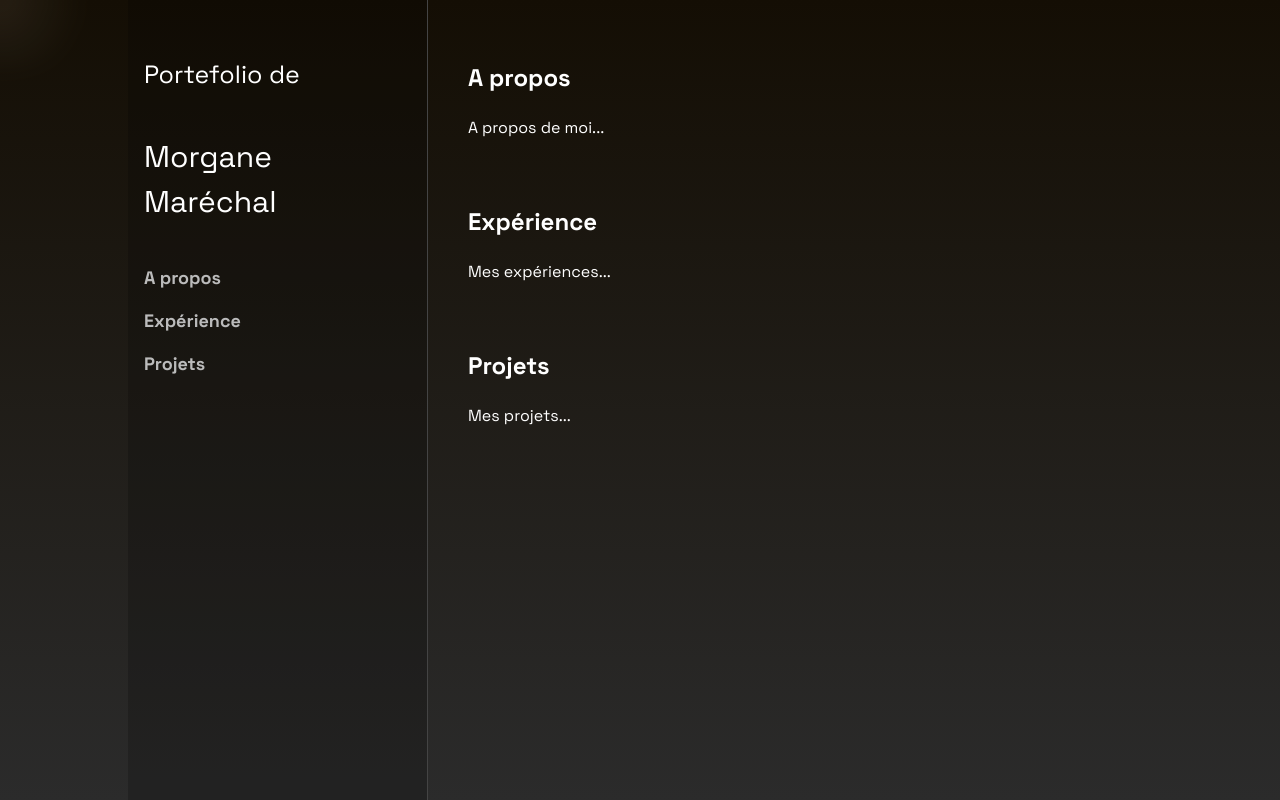
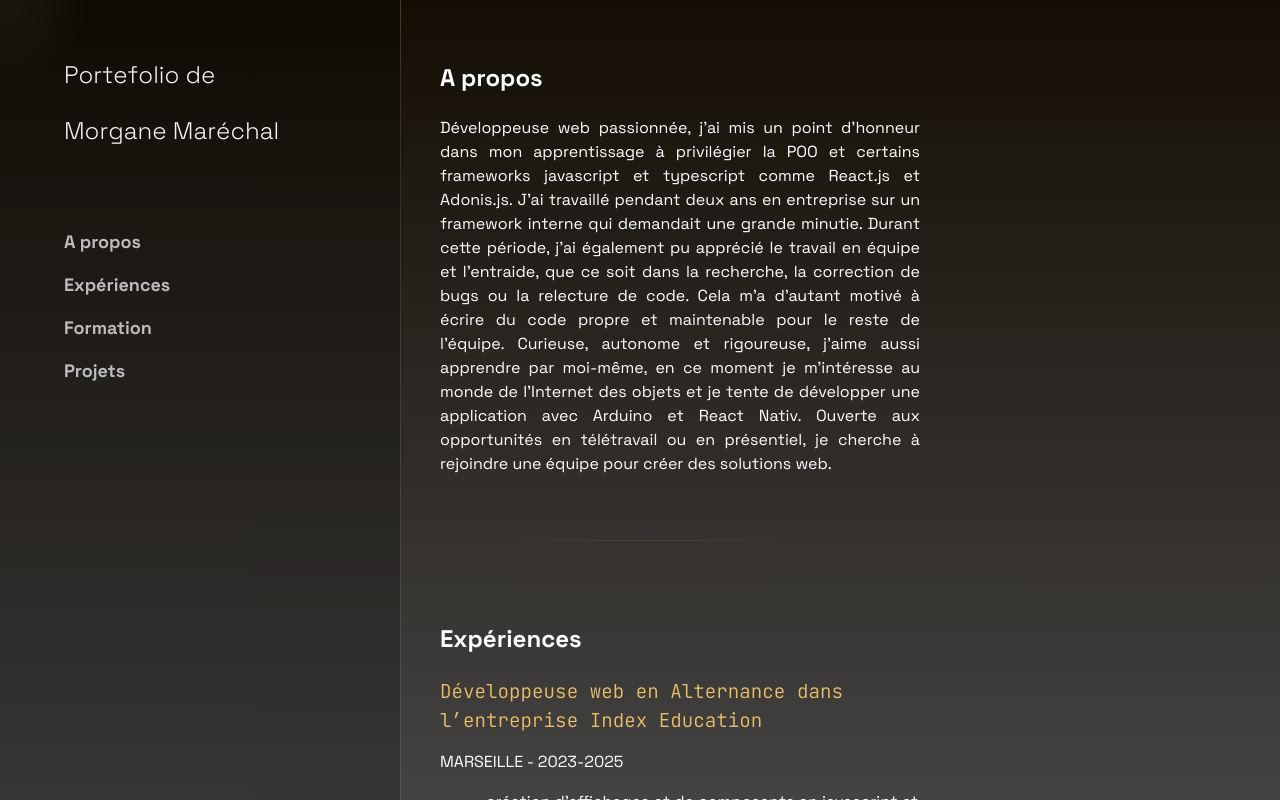
Before and after one commit to morgane-marechal/portefolio_2025, a React (Create React App) app: page / in a window 1280 px wide. Built offline with nearby package versions, Linux system fonts and the light colour scheme; a web font is replaced by a local one.

Commit message:
improve design

```diff
--- a/package.json
+++ b/package.json
@@ -11,6 +11,7 @@
     "@testing-library/jest-dom": "^6.9.1",
     "@testing-library/react": "^16.3.0",
     "@testing-library/user-event": "^13.5.0",
+    "framer-motion": "^12.23.24",
     "react": "^19.2.0",
     "react-dom": "^19.2.0",
     "react-router-dom": "^7.9.5",
--- a/src/App.css
+++ b/src/App.css
@@ -48,7 +48,7 @@
   height: 140px;
   border-radius: 80%;
   pointer-events: none;
-  background: radial-gradient(circle, rgba(136, 122, 105, 0.15) 0%, rgba(255,255,255,0) 60%);
+  background: radial-gradient(circle, rgba(92, 92, 92, 0.15) 0%, rgba(255,255,255,0) 60%);
   mix-blend-mode: screen;
   filter: blur(10px);
   transform: translate(-50%, -50%);
@@ -58,3 +58,78 @@
 body {
   /* cursor: none;  */
 }
+
+
+.light-border {
+  position: relative;
+}
+
+.light-glow {
+  position: absolute;
+  top: 150px;
+  left: 50%;
+  width: 200px;
+  height: 250px;
+  transform: translateX(-50%);
+  background: radial-gradient(circle, rgba(155, 122, 62, 0.8) 0%, rgba(0,0,0,0) 80%);
+  filter: blur(48px);
+  animation: glow-move 8s linear infinite alternate;
+  opacity: 0.8;
+}
+
+
+
+
+
+@keyframes glow-move {
+  0% { top: -150px; opacity: 0.6; }
+  50% { opacity: 1; }
+  100% { top: 100%; opacity: 0.6; }
+}
+
+
+
+
+.light-border-horizontal {
+  position: relative;
+  width: 100%;
+  height: 1px;
+  overflow: hidden;
+  border-radius: '75%';
+}
+
+.light-border-horizontal::before {
+  content: "";
+  position: absolute;
+  left: 0;
+  right: 0;
+  top: 50%;
+  height: 1px;
+  transform: translateY(-50%);
+  z-index: 999;
+  border-radius: '75%';
+}
+
+.light-glow-horizontal {
+  position: absolute;
+  top: 50%;
+  left: -200px;
+  width: 250px;
+  height: 1px;
+  transform: translateY(-50%);
+  background: radial-gradient(ellipse at center,
+    rgba(236,191,106,1) 0%,
+    rgba(236,191,106,0) 90%);
+  filter: blur(2px);
+  animation: glow-move-horizontal 4s linear infinite;
+  z-index: 99;
+  border-radius: '75%';
+
+}
+
+
+@keyframes glow-move-horizontal {
+  0%   { left: -250px; opacity: 0.3; }
+  50%  { left: 25%;    opacity: 1;   }
+  100% { left: 50%;   opacity: 0.1; }
+}
--- /dev/null
+++ b/src/TitreWriting.js
@@ -0,0 +1,50 @@
+import { motion } from "framer-motion";
+
+
+
+const TitleWriting =({ text, color='#f5f5f5' })=> {
+  const letters = text.split("");
+  const colorT = color;
+  const container = {
+    hidden: { opacity: 0 },
+    visible: {
+      opacity: 1,
+      color:colorT,
+      fontFamily: "'Space Grotesk', sans-serif",
+      transition: {
+        staggerChildren: 0.1,
+        delayChildren: 0.3,
+        },
+    },
+  };
+
+  const child = {
+    hidden: { opacity: 0.3 },
+    visible: {
+      opacity: 1,
+      y: 1,
+      transition: { type: "tween", stiffness: 180 },
+    },
+  };
+
+  return (
+    <motion.h2
+      variants={container}
+      initial="hidden"
+      animate="visible"
+      style={{
+        display: "flex",
+        fontSize: "1.5rem",
+        fontWeight: 300,
+      }}
+    >
+      {letters.map((char, letter) => (
+        <motion.span key={letter} variants={child}>
+          {char === " " ? "\u00A0" : char}
+        </motion.span>
+      ))}
+    </motion.h2>
+  );
+}
+
+export default TitleWriting;
--- a/src/about.js
+++ b/src/about.js
@@ -1,20 +1,24 @@
 import * as React from 'react';
-import Card from '@mui/material/Card';
-import CardActions from '@mui/material/CardActions';
-import CardContent from '@mui/material/CardContent';
-import CardMedia from '@mui/material/CardMedia';
-import Button from '@mui/material/Button';
 import Typography from '@mui/material/Typography';
 import { Box } from '@mui/material';
-import { Link, useNavigate } from 'react-router-dom';
+import ContentWriting from './TitreWriting';
 
 
 const About = () => {
 
+ const presentation =  `Développeuse web passionnée, j'ai mis un point d'honneur dans mon apprentissage à privilégier la POO et certains frameworks javascript et typescript comme React.js et Adonis.js.
+            J'ai travaillé pendant deux ans en entreprise sur un framework interne qui demandait une grande minutie. Durant cette période, j'ai également pu apprécié le travail en équipe et l'entraide, que ce soit dans la recherche, la correction de bugs ou la relecture de code.
+            Cela m'a d'autant motivé à écrire du code propre et maintenable pour le reste de l'équipe.
+            Curieuse, autonome et rigoureuse, j'aime aussi apprendre par moi-même, en ce moment je m'intéresse au monde de l'Internet des objets et je tente de développer une application avec Arduino et React Nativ.
+            Ouverte aux opportunités en télétravail ou en présentiel, je cherche à rejoindre une équipe pour créer des solutions web.`
+
+
     return (
-        <Box>
+        <Box sx={{width: { xs: "100%", md: '60%'},textAlign: 'justify'}} >
           <h2 >A propos</h2>
-          <p>A propos de moi...</p>
+          <p>
+            {presentation}
+          </p>
         </Box>
     );
 }
--- /dev/null
+++ b/src/cursus.js
@@ -0,0 +1,29 @@
+import * as React from 'react';
+import Typography from '@mui/material/Typography';
+import { Box } from '@mui/material';
+import TitleWriting from './TitreWriting';
+
+const Cursus = () => {
+
+    return (
+        <Box sx={{width:{md:'50%', xs:'100%'}}}>
+          <h2 >Formations</h2>
+                <Box sx={{paddingBottom: { xs: "5%", md: "3%"},}}>
+                    <Typography variant="xpTitle"> Centre de formation La Plateforme </Typography>
+                    <p> MARSEILLE - 2023-2025</p>
+                    <Box sx={{marginLeft:'5%'}}>
+                        <li>Conception d'application web et mobiles: rédaction de cahiers des charges, conception avec Figma</li>
+                        <li>Familiarisation avec différents languages et frameworks; Javascript, PHP, Python, SQL, React.js, Next.js, Adonis.js, Symfony</li>
+                        <li>Travail d'équipe: utilisation d'outils de suivi et de tickets comme Trello, méthode Kanban </li>
+                        <li>Utilisation d'outil de versionning: Git, Github</li>
+                        <li>Conception et gestion de bases de données SQL</li>
+                        <li>Déploiement de sites web avec leurs bases de données</li>
+                        <li>Mise en places et automatisation de tests: Japa, Cypress, Github Actions </li>
+                        <li>Containeurisation avec Docker</li>
+                    </Box>
+                </Box>
+        </Box>
+    );
+}
+
+export default Cursus;
--- a/src/experiences.js
+++ b/src/experiences.js
@@ -7,14 +7,43 @@ import Button from '@mui/material/Button';
 import Typography from '@mui/material/Typography';
 import { Box } from '@mui/material';
 import { Link, useNavigate } from 'react-router-dom';
+import { Padding } from '@mui/icons-material';
 
 
 const Experiences = () => {
 
     return (
         <Box>
-            <h2>Expérience</h2>
-            <p>Mes expériences...</p>
+            <h2>Expériences</h2>
+                <Box sx={{paddingBottom: { xs: "5%", md: "3%"},width: { xs: "100%", md: '60%'}}}>
+                    <Typography variant="xpTitle"> Développeuse web en Alternance dans l’entreprise Index Education </Typography>
+                    <p> MARSEILLE - 2023-2025</p>
+                    <Box sx={{marginLeft:'5%'}}>
+                        <li> création d’affichages et de composants en javascript et typescript, accéssibilité, POO, ...</li>
+                        <li>outil de versionning (SmartGit)</li>
+                        <li>outils internes de suivi des tâches </li>
+                        <li>travail en équipe et en coopération avec d’autres équipes (design, back-end)</li>
+                    </Box>
+                </Box>
+                <Box sx={{paddingBottom: { xs: "5%", md: "3%"},}}>
+                    <Typography variant="xpTitle">Professeure Documentaliste</Typography>
+                    <p>MARSEILLE - 2016-2022 </p>
+                    <Box sx={{marginLeft:'5%'}}>
+                        <li> gestion de documents</li>
+                        <li>gestions des élèves</li>
+                        <li>mise en peuvre de projets culturels </li>
+                    </Box>
+                </Box>
+                <Box sx={{paddingBottom: { xs: "5%", md: "3%"},}}>
+                    <Typography variant="xpTitle">Communication web</Typography>
+                    <p>MARSEILLE - 2015</p>
+                    <Box sx={{marginLeft:'5%'}}>
+                        <li>création et gestion d'un site wordpress</li>
+                        <li>rédaction web avec SEO</li>
+                    </Box>
+                </Box>
+
+
         </Box>
     );
 }
--- a/src/landingPage.js
+++ b/src/landingPage.js
@@ -2,7 +2,6 @@ import * as React from 'react';
 import { Box, Link } from '@mui/material';
 import BottomNavigation from '@mui/material/BottomNavigation';
 import BottomNavigationAction from '@mui/material/BottomNavigationAction';
-
 import InfoIcon from '@mui/icons-material/Info';
 import WorkIcon from '@mui/icons-material/Work';
 import FolderIcon from '@mui/icons-material/Folder';
@@ -11,13 +10,16 @@ import ProfileCard from './profileCard';
 import Experiences from './experiences';
 import Projects from './projects';
 import About from './about';
+import Cursus from './cursus';
+import LineHorizon from './lineHorizon';
 
 export default function LandingPage() {
   const [value, setValue] = React.useState(0);
 
   const menuItems = [
     { label: "A propos", href: "#about", icon: <InfoIcon /> },
-    { label: "Expérience", href: "#experience", icon: <WorkIcon /> },
+    { label: "Expériences", href: "#experience", icon: <WorkIcon /> },
+    { label: "Formation", href: "#cursus", icon: <WorkIcon /> },
     { label: "Projets", href: "#projects", icon: <FolderIcon /> },
   ];
 
@@ -35,18 +37,23 @@ export default function LandingPage() {
         display: "flex",
         flexDirection: { xs: "column", md: "row" },
         minHeight: "100vh",
-        background: "linear-gradient(to bottom, rgb(20, 14, 4), #2b2b2b)",
+        background: "linear-gradient(to bottom, rgb(20, 14, 4),rgb(68, 67, 67))",
         color: "white",
-        px: { xs: 2, md: "10%" },
       }}
     >
       <Box
         sx={{
-          width: { xs: "100%", md: 300 },
+          width: { xs: "100%", md: 400 },
+          paddingLeft:{xs:0, md:8},
           p: 2,
-          borderRight: { md: "1px solid #444" },
           borderBottom: { xs: "1px solid #444", md: "none" },
           bgcolor: "rgba(0,0,0,0.2)",
+          position: { xs: "relative", md: "fixed" },
+          top: 0,
+          left: 0,
+          height: { xs: "auto", md: "100vh" },
+          overflowY: { xs: "visible", md: "auto" },
+          zIndex: 2,
         }}
       >
         <ProfileCard />
@@ -59,11 +66,11 @@ export default function LandingPage() {
             gap: 2,
           }}
         >
-          {menuItems.map((item) => (
+          {menuItems.map((item, index) => (
             <Link
               key={item.href}
               sx={navLinkStyle}
-              onClick={() => handleNavClick(item.href)}
+              onClick={() => handleNavClick(item.href, index)}
             >
               {item.label}
             </Link>
@@ -71,9 +78,39 @@ export default function LandingPage() {
         </Box>
       </Box>
 
-      <Box sx={{ flex: 1, p: { xs: 2, md: 5 } }}>
-        <Box id="A propos" sx={sectionStyle}><About /></Box>
+      <Box
+        className="light-border"
+        sx={{
+          display: { xs: "none", md: "block" },
+          position: "fixed",
+          top: 0,
+          left: 400,
+          width: "1px",
+          height: "100%",
+          background: "rgba(255,255,255,0.1)",
+          overflow: "hidden",
+          zIndex: 1,
+        }}
+      >
+        <Box className="light-glow" />
+      </Box>
+
+      <Box
+        sx={{
+          flex: 1,
+          ml: { xs: 0, md: "400px" },
+          p: { xs: 2, md: 5 },
+          height: "100vh",
+          overflowY: "auto",
+          scrollBehavior: "smooth",
+        }}
+      >
+        <Box id="about" sx={sectionStyle}><About /></Box>
+        <LineHorizon></LineHorizon>
         <Box id="experience" sx={sectionStyle}><Experiences /></Box>
+        <LineHorizon></LineHorizon>
+        <Box id="cursus" sx={sectionStyle}><Cursus /></Box>
+        <LineHorizon></LineHorizon>
         <Box id="projects" sx={sectionStyle}><Projects /></Box>
       </Box>
 
@@ -86,8 +123,9 @@ export default function LandingPage() {
           bottom: 0,
           left: 0,
           width: "100%",
-          bgcolor: "rgba(0,0,0,0.2)",
+          bgcolor: "rgba(0,0,0,0.8)",
           borderTop: "1px solid #444",
+          zIndex: 5,
         }}
       >
         {menuItems.map((item, index) => (
--- /dev/null
+++ b/src/lineHorizon.js
@@ -0,0 +1,18 @@
+import * as React from 'react';
+import { Box } from '@mui/material';
+
+const LineHorizon = () => {
+  return (
+    <Box
+      className="light-border-horizontal"
+      sx={{
+        mt: 4,
+        marginBottom:{md:10, xs:8}
+      }}
+    >
+      <Box className="light-glow-horizontal" />
+    </Box>
+  );
+};
+
+export default LineHorizon;
--- a/src/profileCard.js
+++ b/src/profileCard.js
@@ -7,14 +7,16 @@ import Button from '@mui/material/Button';
 import Typography from '@mui/material/Typography';
 import { Box } from '@mui/material';
 import { Link, useNavigate } from 'react-router-dom';
+import TitleWriting from './TitreWriting';
 
 
 const ProfileCard = () => {
 
     return (
-        <Box>
-            <Typography sx={{ flex: 1, fontSize:25, marginTop:{ xs: 1, md: 5}}}>Portefolio de</Typography>
-            <Typography sx={{ flex: 1, fontSize:30,  marginTop:{ xs: 1, md: 5}, marginBottom:{ xs: 0, md: 5}, textTransform: 'capitalize'}}>Morgane Maréchal</Typography>
+        <Box sx={{paddingLeft:{xs:2, md:0}}}>
+            <Typography sx={{ flex: 1, fontSize:25, marginTop:{ xs: 1, md: 5}}}><TitleWriting text="Portefolio de" /></Typography>
+            <Typography sx={{ flex: 1, fontSize:25, marginTop:{ xs: 1}, marginBottom:{xs:1, md:10}}}><TitleWriting text="Morgane Maréchal" /></Typography>
+            {/* <Typography sx={{ flex: 1, fontSize:30,  marginTop:{ xs: 1, md: 5}, marginBottom:{ xs: 0, md: 5}, textTransform: 'capitalize'}}>Morgane Maréchal</Typography> */}
         </Box>
     );
 }
--- a/src/theme.js
+++ b/src/theme.js
@@ -1,4 +1,4 @@
-import { createTheme } from "@mui/material/styles";
+import { createTheme, rgbToHex } from "@mui/material/styles";
 
 const theme = createTheme({
   palette: {
@@ -14,8 +14,8 @@ const theme = createTheme({
       main: "#9b8cff",
     },
     text: {
-      primary: "#ffffff",
-      secondary: "#bdbdbd",
+      primary: "#f5f5f5",
+      secondary: "#d1d1d1",
     },
   },
 
@@ -30,6 +30,8 @@ const theme = createTheme({
     h3: { fontFamily: "'Space Grotesk', sans-serif", fontWeight: 600 },
     code: { fontFamily: "'JetBrains Mono', monospace" },
     button: { textTransform: "none" },
+    xpTitle: { fontFamily: "'JetBrains Mono'", fontWeight: 100, fontSize:'1.2rem', color:'rgb(236, 191, 106)'},
+
   },
 
 
```
Also changed, not shown: src/ContentWriting.js (added, +47 -0 lines), src/projects.js (+8 -0 lines), 1 other file (tests, documents, lock files or other folders).
